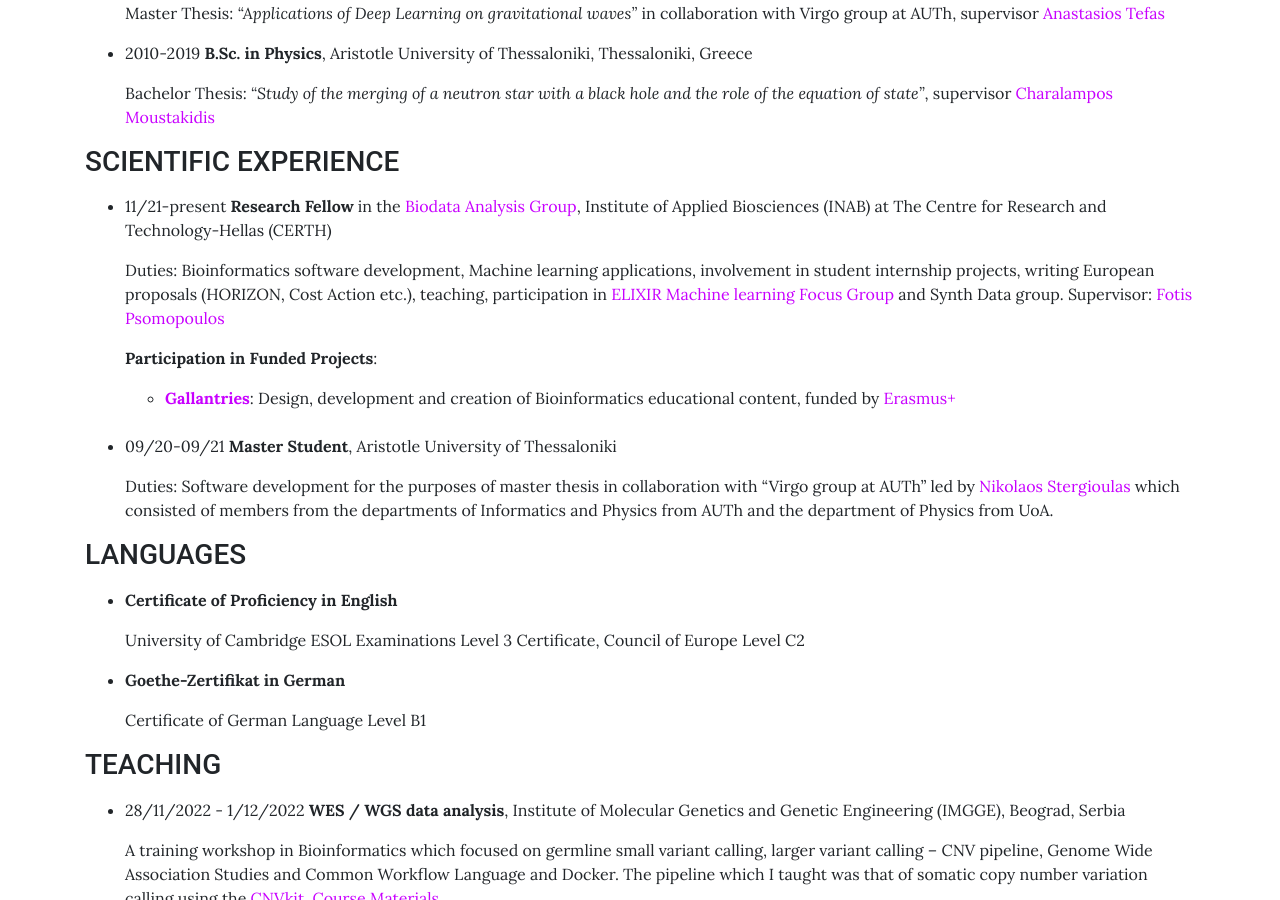
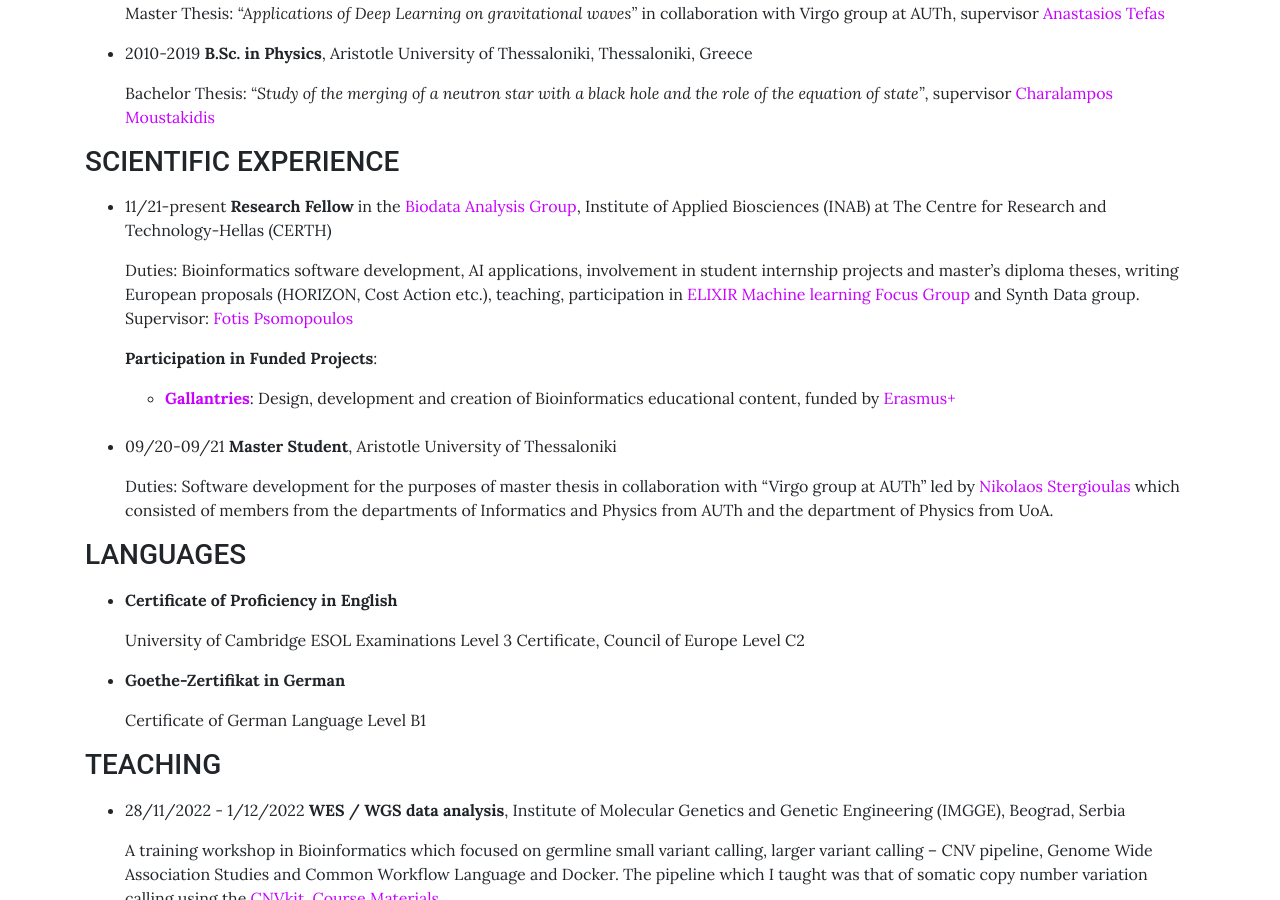
Before and after one commit to sfragkoul/sfragkoul.github.io, a Jekyll site: the page built from pages/CV.md, in a window 1280 px wide and 900 px high, scrolled down 493 px. Built offline with Jekyll 4.4.1, drawn with Linux system fonts in a browser that asks for light colours.

Commit message:
Update CV.md

```diff
--- a/pages/CV.md
+++ b/pages/CV.md
@@ -28,7 +28,7 @@ background: /assets/img/groupLogo/CV.jpg
 
 - 11/21-present  **Research Fellow** in the [Biodata Analysis Group](https://biodataanalysisgroup.github.io/), Institute of Applied Biosciences (INAB) at The Centre for Research and Technology-Hellas (CERTH)
 
-   Duties: Bioinformatics software development, Machine learning applications, involvement in student internship projects, writing European proposals  (HORIZON, Cost Action etc.), teaching, participation in [ELIXIR Machine learning Focus Group](https://elixir-europe.org/focus-groups/machine-learning) and Synth Data group. Supervisor: [Fotis Psomopoulos](https://scholar.google.gr/citations?user=Fp0LAqsAAAAJ&hl=en)
+   Duties: Bioinformatics software development, AI applications, involvement in student internship projects and master's diploma theses, writing European proposals  (HORIZON, Cost Action etc.), teaching, participation in [ELIXIR Machine learning Focus Group](https://elixir-europe.org/focus-groups/machine-learning) and Synth Data group. Supervisor: [Fotis Psomopoulos](https://scholar.google.gr/citations?user=Fp0LAqsAAAAJ&hl=en)
 
    **Participation in Funded Projects**:
 
```
